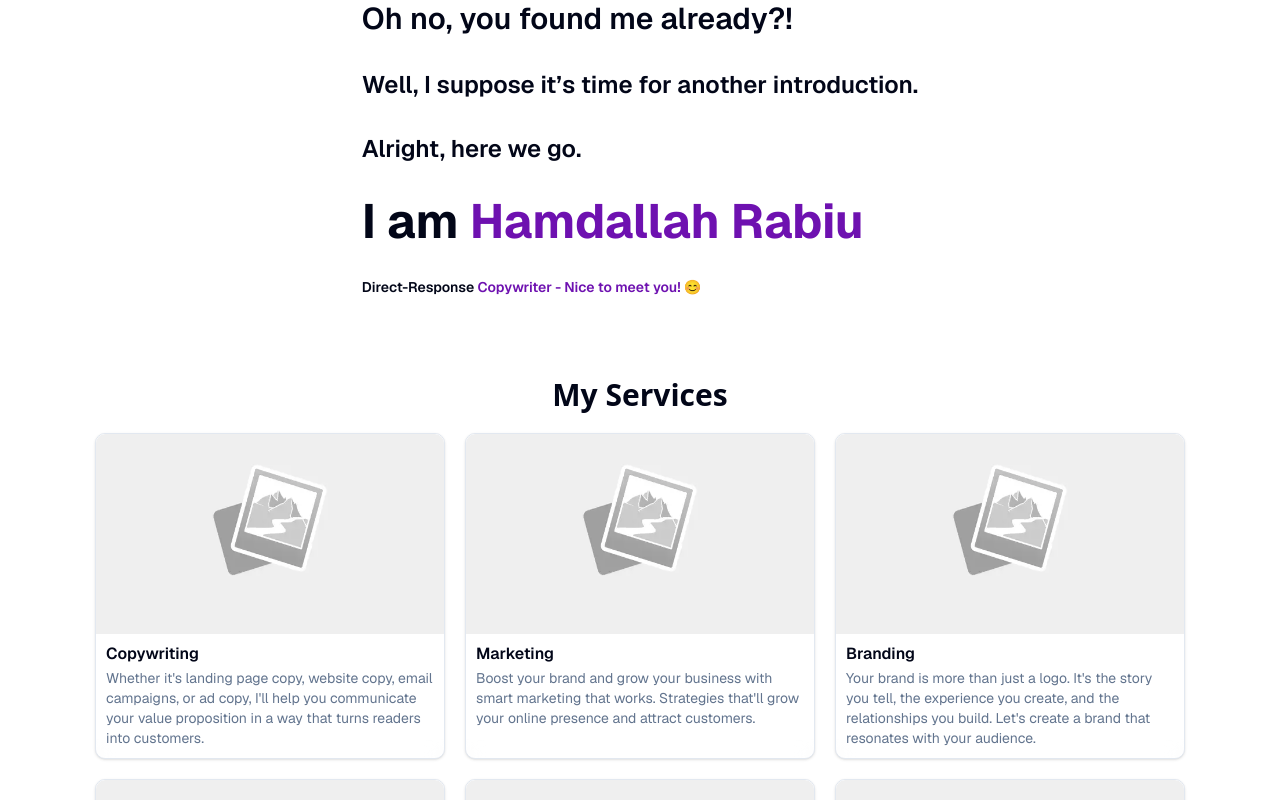
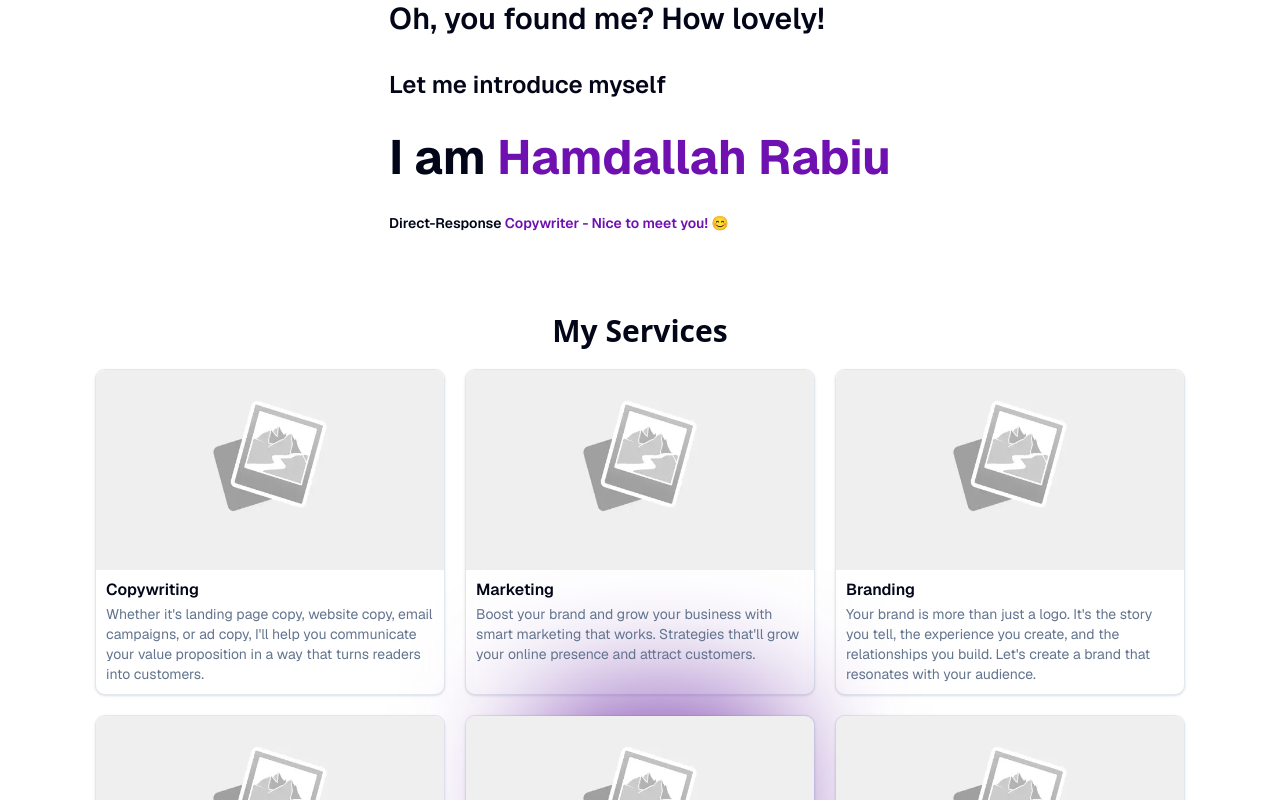
Before and after one commit to dd3vahmad/hamdallah-rabiu, a Next.js app: page / in a window 1280 px wide. Shown: the part 340-1140 px from the top of the page. Built offline with nearby package versions, Linux system fonts and the light colour scheme.

Commit message:
Add: Glass stylings to services.

```diff
--- a/app/globals.css
+++ b/app/globals.css
@@ -52,7 +52,7 @@
   --card-foreground: oklch(0.129 0.042 264.695);
   --popover: oklch(1 0 0);
   --popover-foreground: oklch(0.129 0.042 264.695);
-  --primary: oklch(0.208 0.042 265.755);
+  --primary: #7132a8; /** #7132a8 - oklch(0.208 0.042 265.755) **/
   --primary-foreground: oklch(0.984 0.003 247.858);
   --secondary: oklch(0.968 0.007 247.896);
   --secondary-foreground: oklch(0.208 0.042 265.755);
@@ -88,7 +88,7 @@
   --card-foreground: oklch(0.984 0.003 247.858);
   --popover: oklch(0.129 0.042 264.695);
   --popover-foreground: oklch(0.984 0.003 247.858);
-  --primary: oklch(0.984 0.003 247.858);
+  --primary: #7132a8; /** #7132a8 - oklch(0.208 0.042 265.755) **/
   --primary-foreground: oklch(0.208 0.042 265.755);
   --secondary: oklch(0.279 0.041 260.031);
   --secondary-foreground: oklch(0.984 0.003 247.858);
--- a/components/hero.tsx
+++ b/components/hero.tsx
@@ -1,4 +1,3 @@
-import Image from "next/image";
 import React from "react";
 
 const Hero = () => {
@@ -12,12 +11,9 @@ const Hero = () => {
           Welcome!
         </p>
         <h3 className="text-3xl font-semibold">
-          Oh no, you found me already?!
+          Oh, you found me? How lovely!
         </h3>
-        <h3 className="text-2xl font-semibold">
-          Well, I suppose it’s time for another introduction.
-        </h3>
-        <h4 className="text-2xl font-semibold">Alright, here we go.</h4>
+        <h3 className="text-2xl font-semibold">Let me introduce myself</h3>
         <h2 className="text-5xl font-bold">
           I am <span className="text-purple-800">Hamdallah Rabiu</span>
         </h2>
@@ -28,7 +24,6 @@ const Hero = () => {
             Copywriter - Nice to meet you! 😊
           </span>
         </p>
-        {/* <Image src={logo.src} alt="Hamdallah's logo" width={60} height={60} /> */}
       </main>
     </div>
   );
--- a/components/services.tsx
+++ b/components/services.tsx
@@ -8,7 +8,8 @@ const Services = () => {
       <h2 className="text-3xl font-semibold w-full text-center mb-5">
         My Services
       </h2>
-      <div className="md:w-fit mx-auto grid md:grid-cols-3 gap-5 px-20 font-[family-name:var(--font-geist-sans)]">
+      <div className="md:w-fit mx-auto grid md:grid-cols-3 gap-5 px-20 font-[family-name:var(--font-geist-sans)] relative">
+        <div className="w-[240px] h-[220px] bg-primary absolute top-[50%] left-[42%] blur-3xl"></div>
         {services.map((service, i) => (
           <Service key={i} service={service} />
         ))}
```
